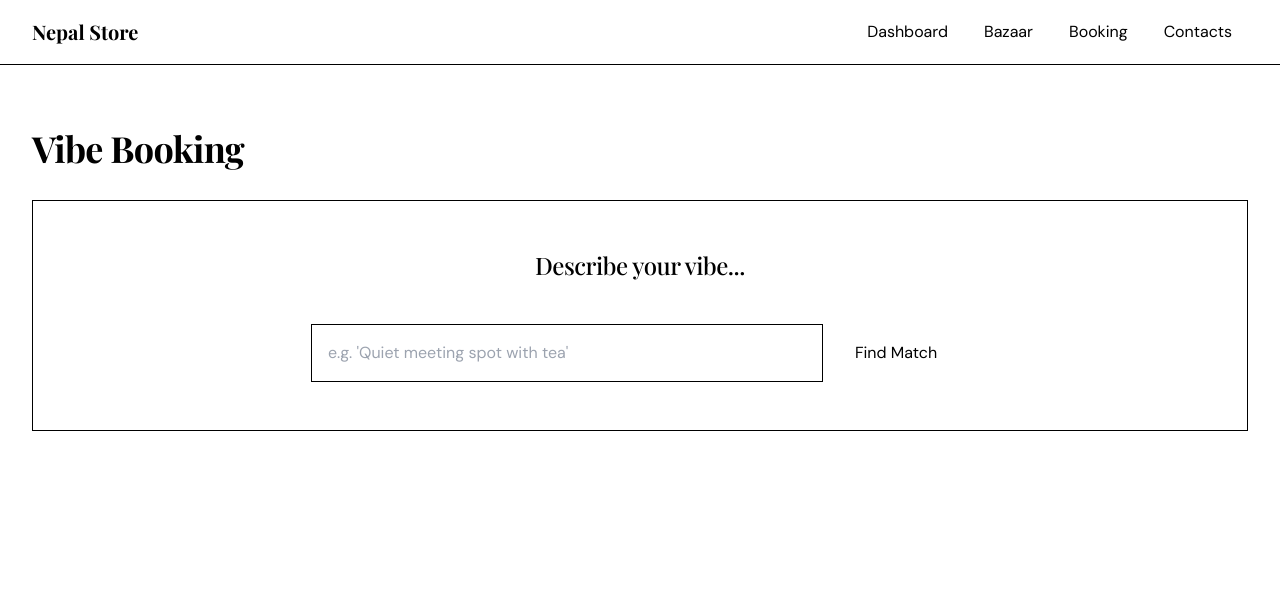
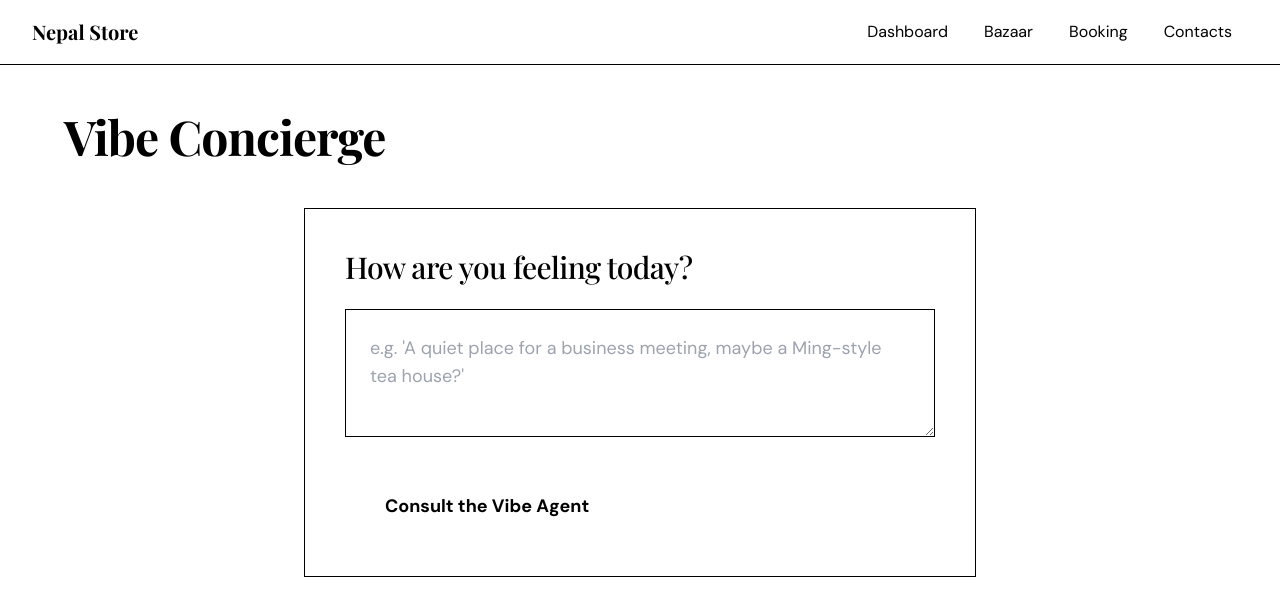
Before and after one commit to navyapdh11/crm-portal, a Next.js app: page /booking in a window 1280 px wide. Shown: the top 616 px of the page. Built offline with nearby package versions, Linux system fonts and the light colour scheme.

Commit message:
feat: enhance booking flow with vibe agent, spatial preview, and social bounty

```diff
--- a/app/bazaar/[vendorId]/page.tsx
+++ b/app/bazaar/[vendorId]/page.tsx
@@ -1,12 +1,13 @@
-export default function VendorStorefront({ params }: { params: { vendorId: string } }) {
+export default async function VendorStorefront({ params }: { params: Promise<{ vendorId: string }> }) {
+  const { vendorId } = await params;
   return (
     <div className="py-12">
       <h1 className="text-4xl font-display font-bold text-ink mb-4">
-        Storefront: {params.vendorId.replace('-', ' ').toUpperCase()}
+        Storefront: {vendorId.replace('-', ' ').toUpperCase()}
       </h1>
       <div className="bg-surface-card p-8 border border-hairline">
         <p className="text-body text-lg">
-          Welcome to the {params.vendorId} storefront. This page is currently applying the theme dynamically.
+          Welcome to the {vendorId} storefront. This page is currently applying the theme dynamically.
         </p>
       </div>
     </div>
--- a/app/booking/page.tsx
+++ b/app/booking/page.tsx
@@ -4,42 +4,57 @@ import { useState } from 'react';
 
 export default function BookingPage() {
   const [step, setStep] = useState(1);
+  const [vibe, setVibe] = useState('');
 
   return (
-    <div className="py-12">
-      <h1 className="text-4xl font-display font-bold text-ink mb-8">Vibe Booking</h1>
+    <div className="min-h-screen bg-canvas text-ink p-8">
+      <h1 className="text-5xl font-display font-bold mb-12 animate-fade-in-up">Vibe Concierge</h1>
 
       {step === 1 && (
-        <div className="bg-surface-card p-12 border border-hairline text-center">
-          <h2 className="text-2xl font-display mb-6">Describe your vibe...</h2>
-          <input
-            type="text"
-            placeholder="e.g. 'Quiet meeting spot with tea'"
-            className="w-full max-w-lg p-4 border border-hairline rounded-theme bg-canvas"
-          />
-          <button
-            onClick={() => setStep(2)}
-            className="mt-6 bg-primary text-on-primary px-8 py-3 rounded-theme"
-          >
-            Find Match
-          </button>
+        <div className="max-w-2xl mx-auto space-y-8 animate-fade-in-scale">
+          <div className="bg-surface-card p-10 border border-hairline rounded-theme">
+            <h2 className="text-3xl font-display mb-6">How are you feeling today?</h2>
+            <textarea
+              value={vibe}
+              onChange={(e) => setVibe(e.target.value)}
+              placeholder="e.g. 'A quiet place for a business meeting, maybe a Ming-style tea house?'"
+              className="w-full p-6 border border-hairline rounded-theme bg-canvas text-lg h-32"
+            />
+            <button
+              onClick={() => setStep(2)}
+              className="mt-8 bg-primary text-on-primary px-10 py-4 text-lg font-bold rounded-theme hover:bg-primary-active transition-all"
+            >
+              Consult the Vibe Agent
+            </button>
+          </div>
         </div>
       )}
 
       {step === 2 && (
-        <div className="fixed inset-0 flex items-center justify-center bg-black/50 z-50">
-          <div className="bg-surface-card p-8 border border-hairline w-full max-w-md shadow-2xl">
-            <h2 className="text-xl font-display mb-4">Glass Card Checkout</h2>
-            <div className="space-y-4">
-              <div className="flex justify-between border-b border-hairline pb-2">
-                <span>Total</span>
-                <span className="font-bold">Rs 2,500</span>
+        <div className="grid grid-cols-1 md:grid-cols-2 gap-12 animate-fade-in-up">
+          <div className="bg-surface-card p-8 border border-hairline rounded-theme">
+            <h3 className="text-2xl font-display mb-6">Spatial Preview</h3>
+            <div className="aspect-video bg-surface-dark flex items-center justify-center rounded-theme mb-6">
+              <span className="text-on-dark font-display">3D Dollhouse View</span>
+            </div>
+            <div className="flex justify-between items-center p-4 border border-hairline bg-canvas">
+              <span className="font-bold">Social Bounty: +Rs 200</span>
+              <button className="bg-primary text-on-primary px-4 py-2 rounded-theme">Share & Split</button>
+            </div>
+          </div>
+
+          <div className="bg-surface-card p-8 border border-hairline rounded-theme">
+            <h3 className="text-2xl font-display mb-6">Zero-Click Checkout</h3>
+            <div className="space-y-6">
+              <div className="flex justify-between items-center text-xl">
+                <span>Final Price</span>
+                <span className="font-bold text-primary">Rs 2,300</span>
               </div>
               <button
-                onClick={() => alert('Booked!')}
-                className="w-full bg-primary text-on-primary py-3 rounded-theme"
+                onClick={() => alert('Booking Confirmed!')}
+                className="w-full bg-primary text-on-primary py-4 text-xl font-bold rounded-theme hover:shadow-lg transition-all"
               >
-                Confirm Booking
+                Face-Scan to Book
               </button>
             </div>
           </div>
```
Also changed, not shown: 1 other file (tests, documents, lock files or other folders).
